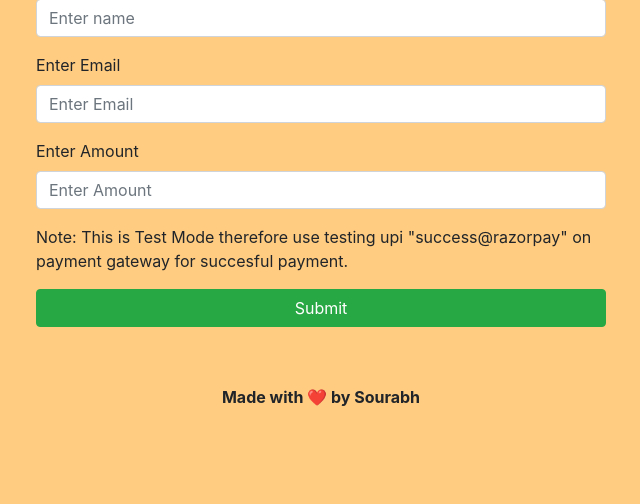
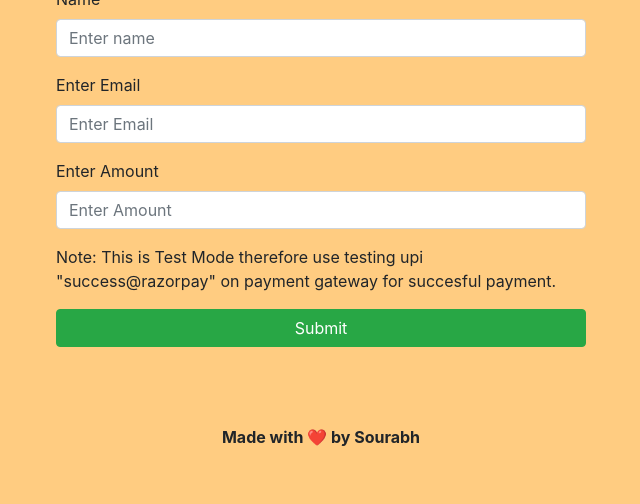
Before and after one commit to srb1998/Razorpay-payment-gateway-integration, a Django app: page / in a window 1280 px wide. Shown: the part 338-842 px from the top of the page, without its empty margins (319-959 px from the left). Before the commit the page ends 744 px from the top, so only its background shows below. Run offline with Django 4.2, Linux system fonts and the light colour scheme; some libraries are stand-ins or nearby versions.

```diff
--- a/src/templates/base.html
+++ b/src/templates/base.html
@@ -9,7 +9,7 @@
     <style>
 
         .form{
-            border: 20px solid #FFCC81;
+            border: 40px solid #FFCC81;
         }
         footer {
             display: flex;
```
